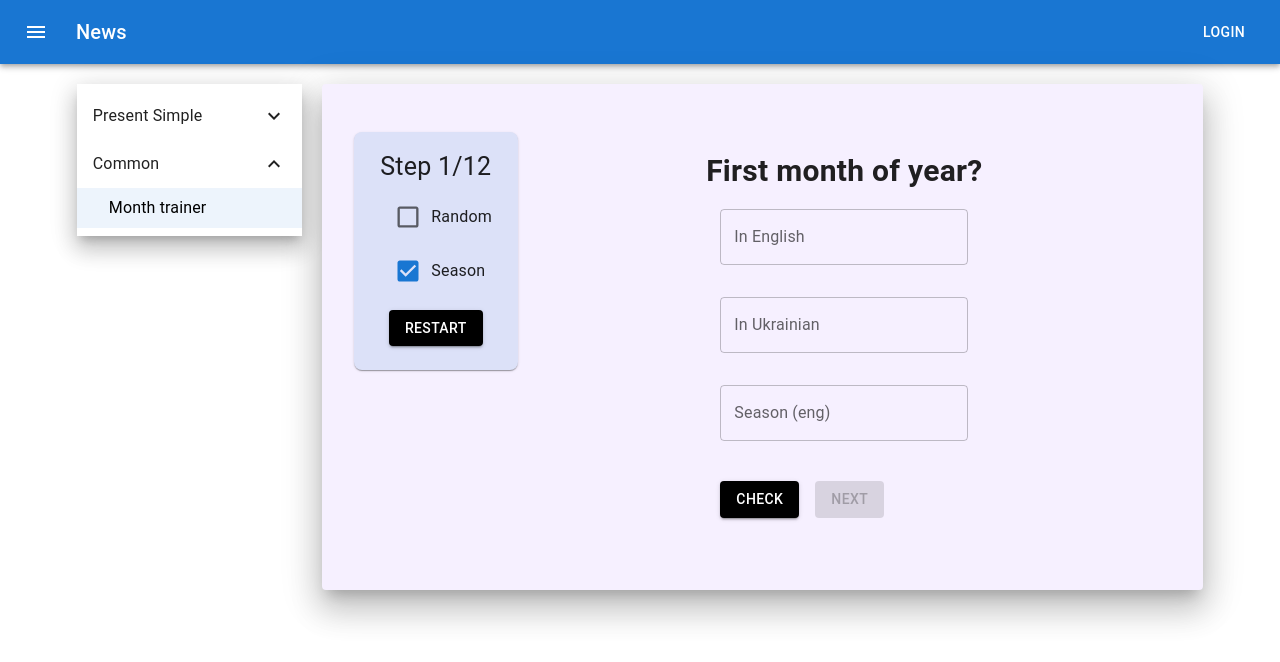
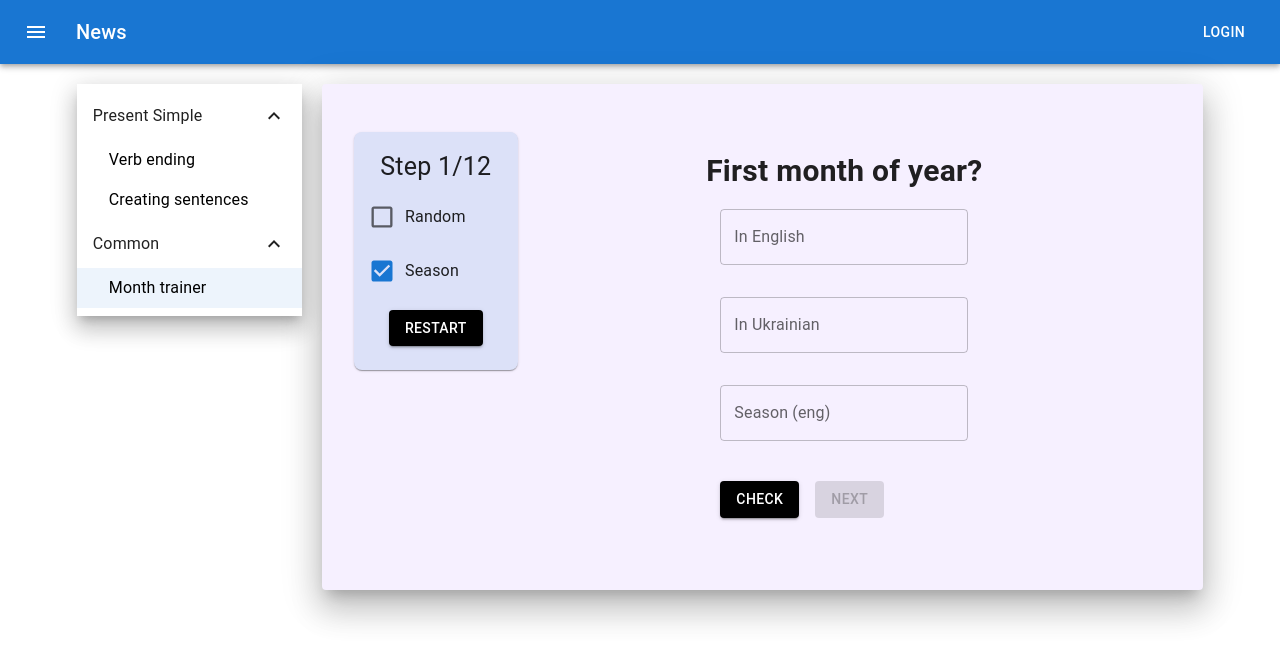
Before and after one commit to EvanMendax/git-gud-english, a React (Create React App) app: page /monthTrainer in a window 1280 px wide. Shown: the top 662 px of the page. Built offline with nearby package versions, Linux system fonts and the light colour scheme.

Commit message:
refactor side menu in exersise

```diff
--- a/src/Common/SideMenu.tsx
+++ b/src/Common/SideMenu.tsx
@@ -1,10 +1,37 @@
-import React from 'react';
+import React, {ReactElement} from 'react';
+import {Checkbox, FormControlLabel, Paper} from "@mui/material";
+import Typography from "@mui/material/Typography";
+import Box from "@mui/material/Box";
+import Button from "@mui/material/Button";
 
-const SideMenu = () => {
+interface props {
+    children: ReactElement
+    steps: number
+    currentStep: number
+    restart: () => void
+}
+
+const SideMenu:React.FC<props> = ({children, steps, restart, currentStep}) => {
+
+    const currentStepValue = currentStep > steps ? steps : currentStep
+
     return (
-        <div>
-
-        </div>
+        <Box>
+            <Paper sx={{
+                bgcolor: '#dce1f8',
+                borderRadius: 2,
+                p: 2,
+                mt: 2,
+                display: 'flex',
+                flexDirection: 'column',
+                alignItems: 'center'
+            }}>
+                <Typography sx={{fontSize: 25, mb: 1}}>Step {currentStepValue}/{steps}</Typography>
+                {children}
+                <Button onClick={restart} variant='contained'
+                        sx={{color: 'white', bgcolor: 'black', m: 1}}>Restart</Button>
+            </Paper>
+        </Box>
     );
 };
 
--- /dev/null
+++ b/src/Exercises/MonthTrainer/MonthSetting.tsx
@@ -0,0 +1,32 @@
+import React from 'react';
+import {Checkbox, FormControlLabel} from "@mui/material";
+import Box from "@mui/material/Box";
+
+interface props {
+    step: number
+    handleIsRandom: (isRandom: boolean) => void
+    isRandom: boolean
+    restart: () => void
+    isSeason: boolean
+    setIsSeason: (isSeason: boolean) => void
+}
+
+const MonthSetting: React.FC<props> = ({handleIsRandom, isRandom, setIsSeason, isSeason}) => {
+
+    return (
+        <Box>
+            <Box sx={{width: '60%'}}>
+                <FormControlLabel sx={{mb: 1}} control={
+                    <Checkbox sx={{'& .MuiSvgIcon-root': {fontSize: 28}}}
+                              onClick={() => handleIsRandom(!isRandom)} checked={isRandom}/>
+                } label="Random"/>
+                <FormControlLabel sx={{mb: 1}} control={
+                    <Checkbox sx={{'& .MuiSvgIcon-root': {fontSize: 28}}}
+                              onClick={() => setIsSeason(!isSeason)} checked={isSeason}/>
+                } label="Season"/>
+            </Box>
+        </Box>
+    );
+};
+
+export default MonthSetting;
--- a/src/Exercises/MonthTrainer/MonthSideMenu.tsx
+++ /dev/null
@@ -1,50 +0,0 @@
-import React from 'react';
-import {Checkbox, FormControlLabel, Paper} from "@mui/material";
-import Typography from "@mui/material/Typography";
-import Button from "@mui/material/Button";
-import Box from "@mui/material/Box";
-
-interface props {
-    step: number
-    handleIsRandom: (isRandom: boolean) => void
-    isRandom: boolean
-    restart: () => void
-    isSeason: boolean
-    setIsSeason: (isSeason: boolean) => void
-}
-
-const MonthSideMenu: React.FC<props> =
-    ({step, handleIsRandom, isRandom, restart, setIsSeason, isSeason}) => {
-
-    const currenStep = step > 12 ? 12 : step
-
-    return (
-        <Box>
-            <Paper sx={{
-                bgcolor: '#dce1f8',
-                borderRadius: 2,
-                p: 2,
-                mt: 2,
-                display: 'flex',
-                flexDirection: 'column',
-                alignItems: 'center'
-            }}>
-                <Typography sx={{fontSize: 25, mb: 1}}>Step {currenStep}/12</Typography>
-                <Box sx={{width: '60%'}}>
-                    <FormControlLabel sx={{mb: 1}} control={
-                        <Checkbox sx={{'& .MuiSvgIcon-root': {fontSize: 28}}}
-                                  onClick={() => handleIsRandom(!isRandom)} checked={isRandom}/>
-                    } label="Random"/>
-                    <FormControlLabel sx={{mb: 1}} control={
-                        <Checkbox sx={{'& .MuiSvgIcon-root': {fontSize: 28}}}
-                                  onClick={() => setIsSeason(!isSeason)} checked={isSeason}/>
-                    } label="Season"/>
-                </Box>
-                <Button onClick={restart} variant='contained'
-                        sx={{color: 'white', bgcolor: 'black', m: 1}}>Restart</Button>
-            </Paper>
-        </Box>
-    );
-};
-
-export default MonthSideMenu;
--- a/src/Exercises/MonthTrainer/MonthTrainer.tsx
+++ b/src/Exercises/MonthTrainer/MonthTrainer.tsx
@@ -1,9 +1,10 @@
 import * as React from 'react';
 import {useState} from 'react';
 import Box from "@mui/material/Box";
-import MonthSideMenu from "./MonthSideMenu";
+import MonthSetting from "./MonthSetting";
 import MouthExercise from "./MouthExercise";
 import CompleteExercise from "../../Common/CompleteExercise";
+import SideMenu from "../../Common/SideMenu";
 
 export type exercise = {
     question: string
@@ -116,8 +117,10 @@ const MonthTrainer = () => {
     }
     return (
         <Box sx={{display: 'grid', gridTemplateColumns: '1fr 4fr'}}>
-            <MonthSideMenu isSeason={isSeason} setIsSeason={setIsSeason} restart={restart} step={currentStep}
-                           handleIsRandom={handleIsRandom} isRandom={isRandom}/>
+            <SideMenu steps={12} currentStep={currentStep} restart={restart}>
+                <MonthSetting isSeason={isSeason} setIsSeason={setIsSeason} restart={restart} step={currentStep}
+                              handleIsRandom={handleIsRandom} isRandom={isRandom}/>
+            </SideMenu>
             {
                 currentStep < 13
                     ? <MouthExercise isSeason={isSeason} setCurrentStep={setCurrentStep}
--- /dev/null
+++ b/src/Exercises/PSSentences/PSSentences.tsx
@@ -0,0 +1,11 @@
+import React from 'react';
+
+const PsSentences = () => {
+    return (
+        <div>
+            sentences
+        </div>
+    );
+};
+
+export default PsSentences;
--- /dev/null
+++ b/src/Exercises/PSVerbEnding/PSVerbEnding.tsx
@@ -0,0 +1,11 @@
+import React from 'react';
+
+const PSVerbEnding = () => {
+    return (
+        <div>
+            ending verb
+        </div>
+    );
+};
+
+export default PSVerbEnding;
--- a/src/Exercises/PresentSimple/PresentSimple.tsx
+++ /dev/null
@@ -1,11 +0,0 @@
-import React from 'react';
-
-const PresentSimple = () => {
-    return (
-        <div>
-            PresentSimple
-        </div>
-    );
-};
-
-export default PresentSimple;
--- a/src/Surface/SideNavigation.tsx
+++ b/src/Surface/SideNavigation.tsx
@@ -34,11 +34,10 @@ const SideNavigation = () => {
         setSelectedIndex(index)
         if (index === 2)
             setIsCommonOpen(true)
-        if (index === 0 && 1)
+        if (index === 0 || 1)
             setIsPresentSimpleOpen(true)
     }, [location])
 
-    console.log(selectedIndex)
 
     return (
         <Box sx={{display: 'flex', flexDirection: 'column'}}>
@@ -47,7 +46,7 @@ const SideNavigation = () => {
 
                     <ListItemButton onClick={() => setIsPresentSimpleOpen(!isPresentSimpleOpen)}>
                         <ListItemText primary="Present Simple"/>
-                        {isPresentSimpleOpen ? <ExpandLess/> : <ExpandMore/>}
+                        {selectedIndex ? <ExpandLess/> : <ExpandMore/>}
                     </ListItemButton>
                     <Collapse in={isPresentSimpleOpen} timeout="auto" unmountOnExit>
                         <List component="div" disablePadding>
```
Also changed, not shown: src/dataArrays.ts (added, +37 -0 lines), src/routes.tsx (+4 -3 lines).
